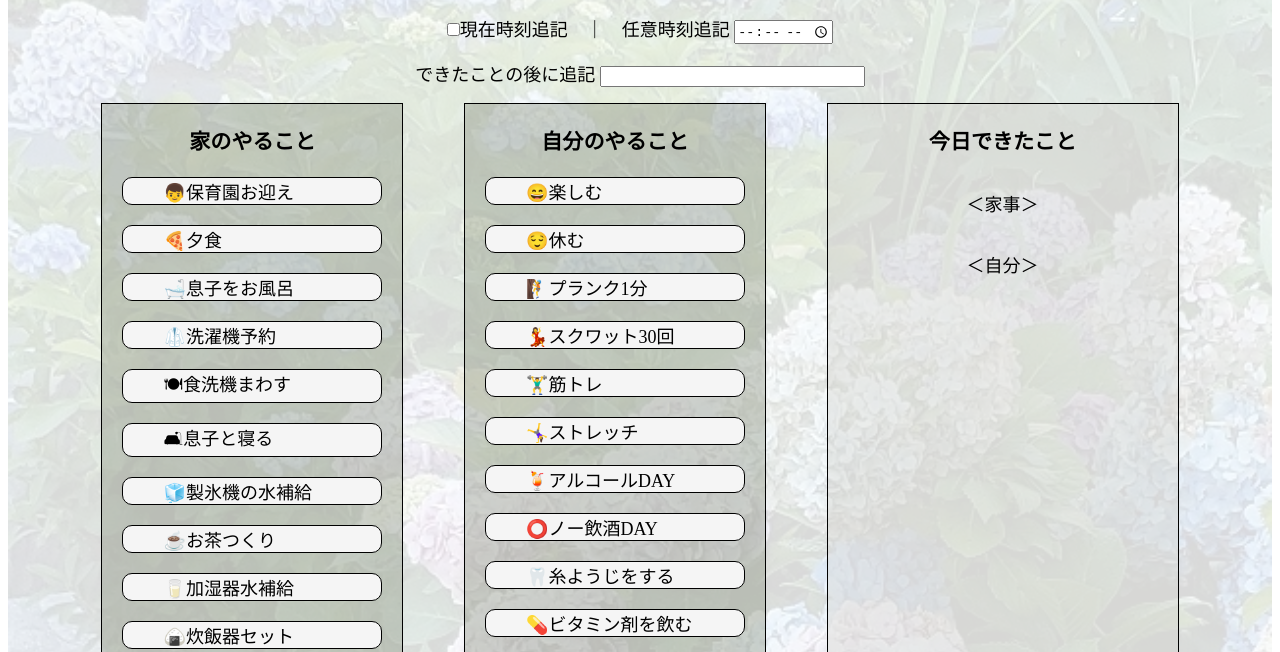
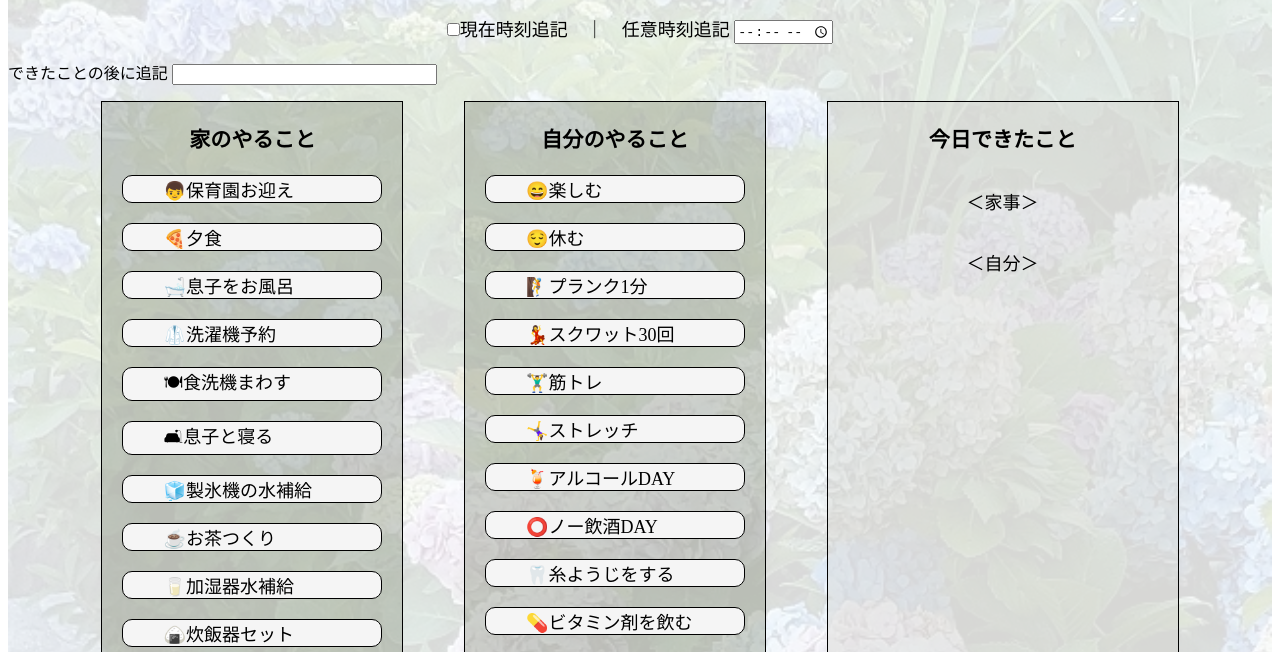
Before and after one commit to mari2t/MyDid, a plain HTML site: page index.html in a window 1280 px wide. Shown: the part 133-785 px from the top of the page. Drawn offline with Linux system fonts and the light colour scheme.

Commit message:
Update style.css
labe2→削除

```diff
--- a/style.css
+++ b/style.css
@@ -31,17 +31,7 @@
   label input{
     margin:auto;
   }
-  labe2{
-    display:block;
-    position:relative;
-    margin-left: 10%;
-    margin-right: 10%;
-    text-align: center;
-    font-size: large;
-  }
-  labe2 input{
-    margin:auto;
-  }
+
   .wrapOfList {
     display:flex;
     margin-left: 5%;
```
